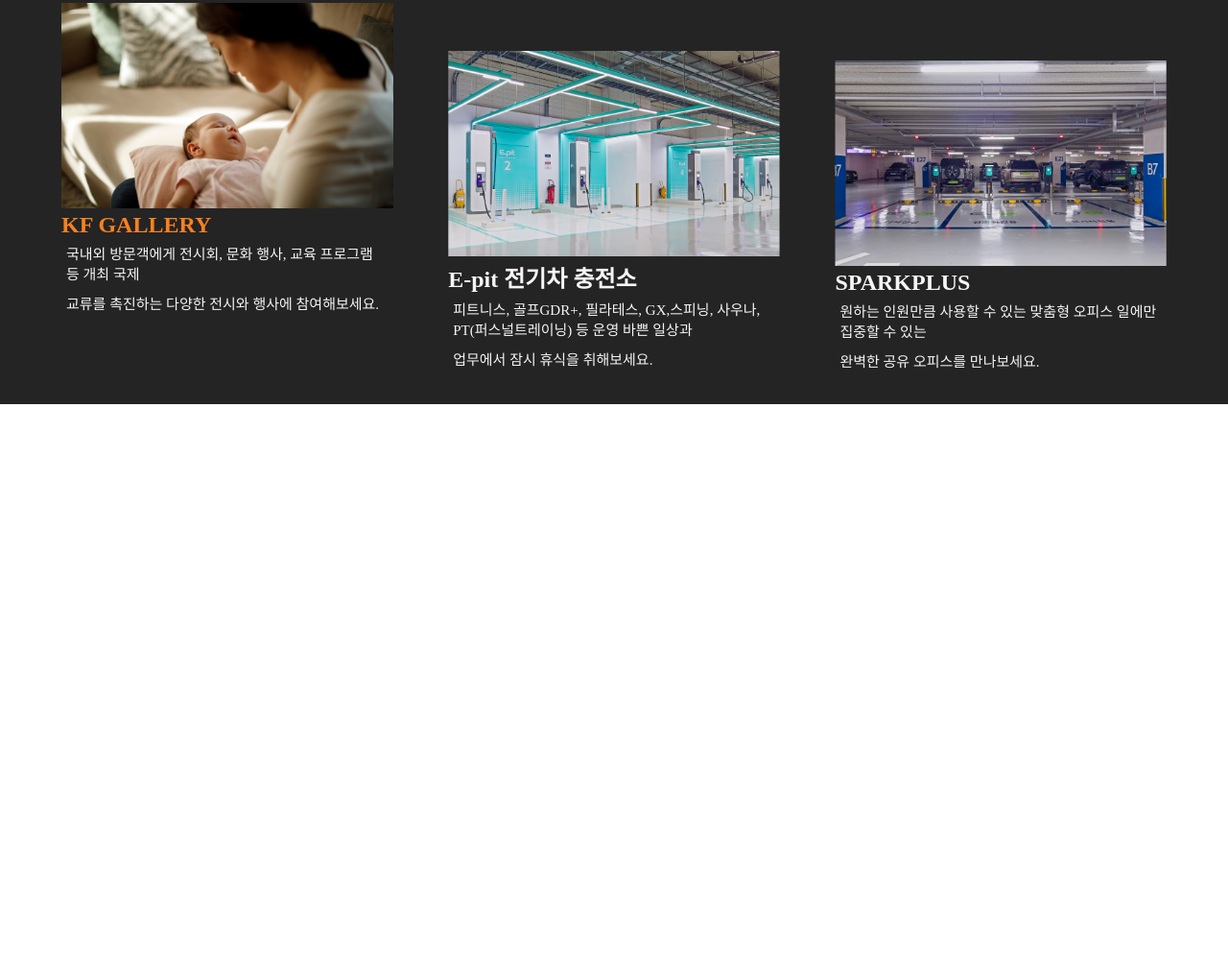
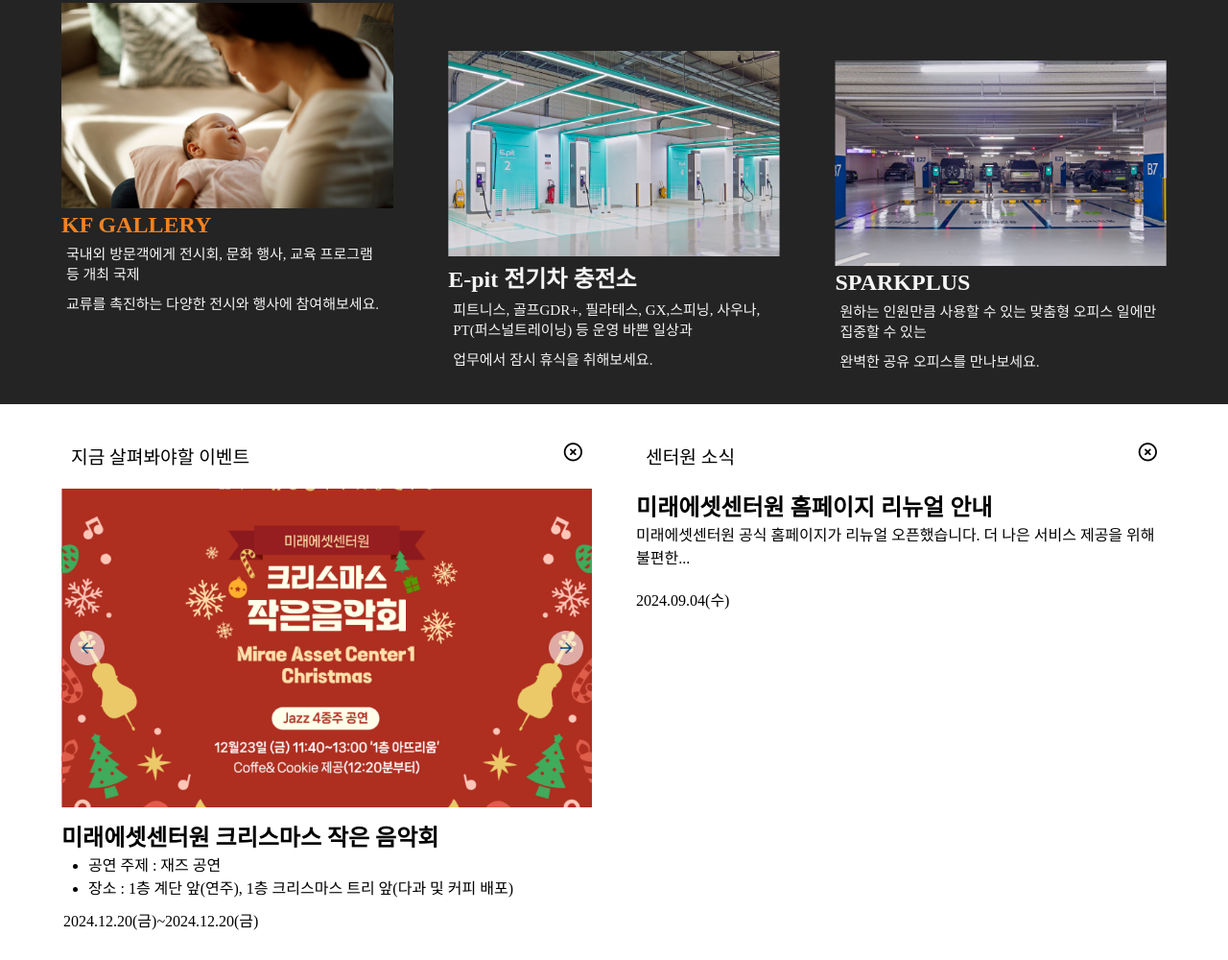
Before and after one commit to habibulla552272/Quest-for-Web-publishers, a plain HTML site: page index.html in a window 1280 px wide. Shown: the part 2079-3079 px from the top of the page at 96% size. Before the commit the page ends 2500 px from the top, so only its background shows below. Drawn offline with Linux system fonts and the light colour scheme.

Commit message:
secound commit

```diff
--- a/index.html
+++ b/index.html
@@ -174,5 +174,40 @@
         </div>
       </div>
     </section>
+    <section class="section-5">
+      <div class="container section-5-div">
+        <div class="section-5-div-left">
+          <div class="section-5-div-left1">
+            <p>지금 살펴봐야할 이벤트</p>
+            <p><i class="fa-regular fa-circle-xmark"></i></p>
+          </div>
+          <div class="section-5-div-left2">
+            <img class="section-5-div-left2-Image" src="Image/Frame 1261159181 (6).png" alt="" />
+          </div>
+          <div class="section-5-div-left3">
+            <h2>미래에셋센터원 크리스마스 작은 음악회</h2>
+            <ul>
+              <li>공연 주제 : 재즈 공연</li>
+              <li>
+                장소 : 1층 계단 앞(연주), 1층 크리스마스 트리 앞(다과 및 커피
+                배포)
+              </li>
+            </ul>
+            <p>2024.12.20(금)~2024.12.20(금)</p>
+          </div>
+        </div>
+        <div class="section-5-div-right">
+          <div class="section-5-div-right1">
+            <p>센터원 소식</p>
+            <p><i class="fa-regular fa-circle-xmark"></i></p>
+          </div>
+          <div class=".section-5-div-right2">
+            <h2>미래에셋센터원 홈페이지 리뉴얼 안내</h2>
+            <p>미래에셋센터원 공식 홈페이지가 리뉴얼 오픈했습니다. 더 나은 서비스 제공을 위해 불편한...</p>
+            <p class="section-5-div-right2-p">2024.09.04(수)</p>
+          </div>
+        </div>
+      </div>
+    </section>
   </body>
 </html>
--- a/style.css
+++ b/style.css
@@ -220,7 +220,58 @@
   width: 100%;
 }
 
-  /* section 4 design  */
+  /* section 4 design   end*/
+
+
+   /* section 5 design   */
+   .section-5-div{
+    display: flex;
+    justify-content: space-between;
+    padding: 20px 0;
+   }
+.section-5-div-left{
+    width: 48%;
+}
+  .section-5-div-left1{
+    display: flex;
+    justify-content: space-between;
+    padding: 20px 10px;
+    font-size: 1.2rem;
+
+  }
+  .section-5-div-left2-Image{
+
+    width: 100%;
+  }
+  .section-5-div-left3 h2{
+    padding-top: 8px;
+
+  }
+  .section-5-div-left3 ul{
+    padding-left: 28px;
+
+  }
+
+   .section-5-div-left3 p{
+    padding: 10px 2px;
+
+
+   }
+   .section-5-div-right{
+    width: 48%;
+   }
+   .section-5-div-right1{
+     display: flex;
+    justify-content: space-between;
+    padding: 20px 10px;
+    font-size: 1.2rem;
+   }
+   .section-5-div-right2 p{
+     padding: 5px 0px;
+   }
+   .section-5-div-right2-p{
+    padding-top: 20px;
+   }
 
 
 @media only screen and (max-width: 600px) {
@@ -342,4 +393,20 @@
     width: 90%;
     margin: 10px auto;
   }
+
+
+     .section-5-div{
+    display: flex;
+    flex-direction: column;
+    justify-content: space-between;
+    padding: 20px 0;
+   }
+.section-5-div-left{
+    width: 98%;
+    margin: auto;
 }
+.section-5-div-right{
+    width: 98%;
+    margin: auto;
+}
+}
```
